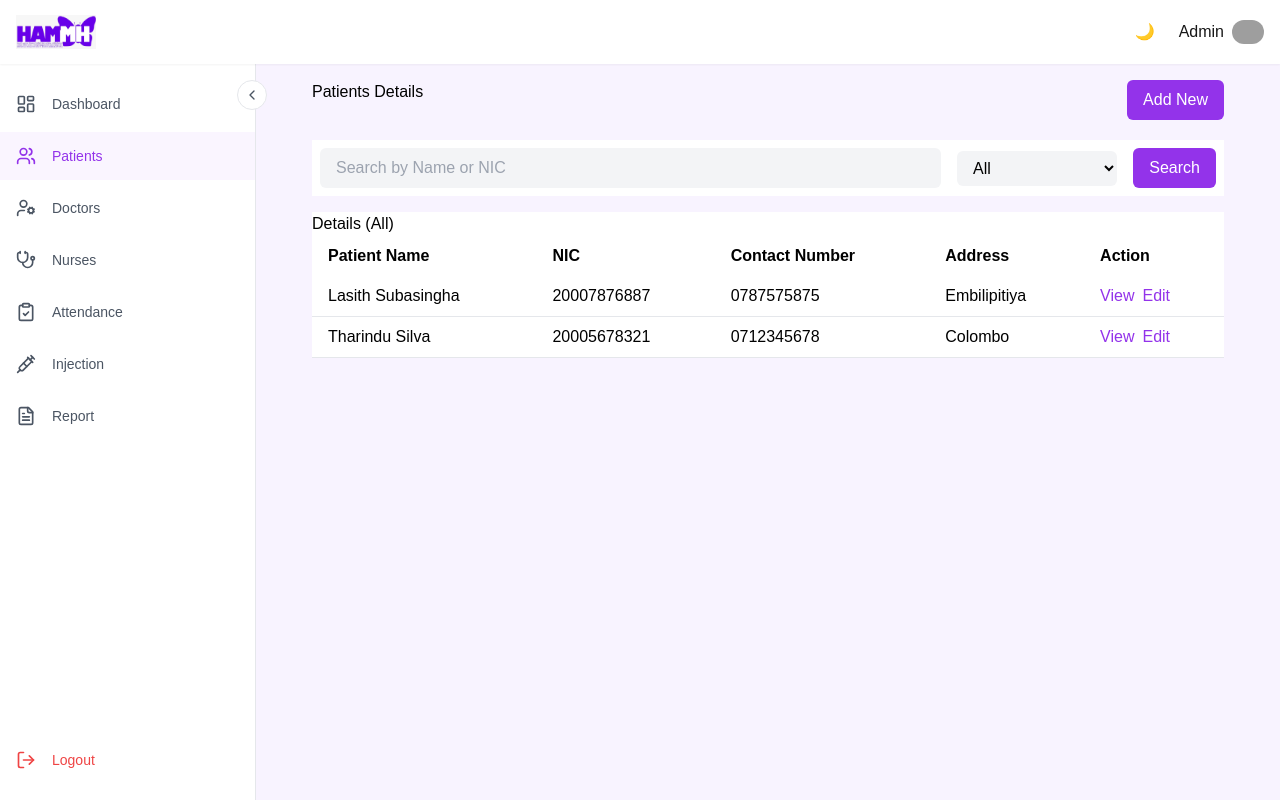
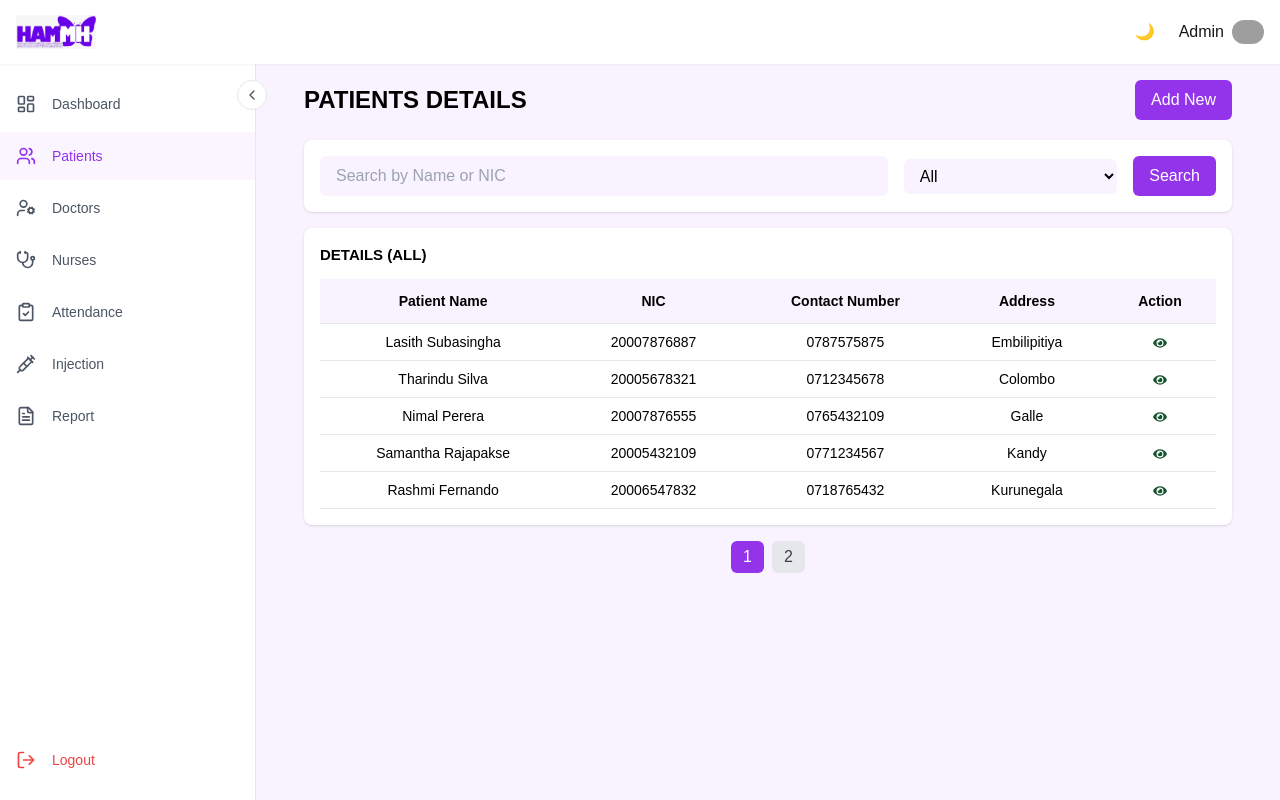
Before and after one commit to Rdilshan/HAMMH, a Next.js app: page /dashboard/patients in a window 1280 px wide. Built offline with nearby package versions, Linux system fonts and the light colour scheme; grey boxes are pictures that could not be loaded.

Commit message:
patient data table create

```diff
--- a/package.json
+++ b/package.json
@@ -17,6 +17,7 @@
     "react": "^18.3.1",
     "react-chartjs-2": "^5.2.0",
     "react-dom": "^18.3.1",
+    "react-icons": "^5.3.0",
     "recharts": "^2.13.3"
   },
   "devDependencies": {
--- a/src/app/dashboard/patients/page.tsx
+++ b/src/app/dashboard/patients/page.tsx
@@ -1,105 +1,141 @@
 'use client'
-
+import { FaEye } from 'react-icons/fa';
 import { useState } from 'react';
 
 const PatientsDetails = () => {
     const [searchQuery, setSearchQuery] = useState('');
     const [selectedCategory, setSelectedCategory] = useState('All');
+    const [currentPage, setCurrentPage] = useState(1);
+    const rowsPerPage = 5;
 
     const patientData = [
-        {
-            patientName: 'Lasith Subasingha',
-            NIC: '20007876887',
-            contactNumber: '0787575875',
-            address: 'Embilipitiya',
-        },
-        {
-            patientName: 'Tharindu Silva',
-            NIC: '20005678321',
-            contactNumber: '0712345678',
-            address: 'Colombo',
-        },
-        // Add more patient data as needed
+        { patientName: 'Lasith Subasingha', NIC: '20007876887', contactNumber: '0787575875', address: 'Embilipitiya' },
+        { patientName: 'Tharindu Silva', NIC: '20005678321', contactNumber: '0712345678', address: 'Colombo' },
+        { patientName: 'Nimal Perera', NIC: '20007876555', contactNumber: '0765432109', address: 'Galle' },
+        { patientName: 'Samantha Rajapakse', NIC: '20005432109', contactNumber: '0771234567', address: 'Kandy' },
+        { patientName: 'Rashmi Fernando', NIC: '20006547832', contactNumber: '0718765432', address: 'Kurunegala' },
+        { patientName: 'Kamal Wickramasinghe', NIC: '20007898765', contactNumber: '0781234560', address: 'Matara' },
+        { patientName: 'Priya Silva', NIC: '20003456789', contactNumber: '0776654321', address: 'Jaffna' },
+        { patientName: 'Rajitha Perera', NIC: '20001234567', contactNumber: '0712348901', address: 'Negombo' },
+        { patientName: 'Sajith Wijesinghe', NIC: '20009876543', contactNumber: '0780987654', address: 'Colombo' },
+        { patientName: 'Ishara Kumara', NIC: '20003218765', contactNumber: '0768765432', address: 'Gampaha' },
     ];
 
     const handleSearch = () => {
-        // Perform search logic here based on searchQuery and selectedCategory
+        setCurrentPage(1);
     };
 
     const handleCategoryChange = (e: any) => {
         setSelectedCategory(e.target.value);
     };
 
+    const filteredData = patientData.filter((patient) => {
+        if (selectedCategory === 'All') {
+            return patient.patientName.toLowerCase().includes(searchQuery.toLowerCase()) ||
+                   patient.NIC.includes(searchQuery);
+        }
+        if (selectedCategory === 'Patient Name') {
+            return patient.patientName.toLowerCase().includes(searchQuery.toLowerCase());
+        }
+        if (selectedCategory === 'NIC') {
+            return patient.NIC.includes(searchQuery);
+        }
+        return true;
+    });
+
+    const indexOfLastRow = currentPage * rowsPerPage;
+    const indexOfFirstRow = indexOfLastRow - rowsPerPage;
+    const currentRows = filteredData.slice(indexOfFirstRow, indexOfLastRow);
+    const totalPages = Math.ceil(filteredData.length / rowsPerPage);
+
+    const handlePageChange = (pageNumber: number) => {
+        setCurrentPage(pageNumber);
+    };
+
     return (
-        <div className="px-6 py-4">
-            <div className='flex justify-between'>
-                <h2 className='text-black'>Patients Details</h2>
-                <button className="bg-purple-600 text-white rounded-md py-2 px-4">
+        <div className="px-4 py-4">
+            <div className='flex flex-col md:flex-row justify-between items-center mb-5'>
+                <h2 className='text-2xl font-bold text-black uppercase'>Patients Details</h2>
+                <button className="mt-2 md:mt-0 bg-purple-600 text-white rounded-md py-2 px-4">
                     Add New
                 </button>
             </div>
 
-            <div className="flex justify-between bg-white items-center mb-4 mt-5 p-2">
-                <div className="flex items-center w-full">
-
-
-
+            <div className="flex flex-col md:flex-row justify-between bg-white items-center mb-4 p-4 rounded-lg shadow">
                 <input
                     type="text"
                     placeholder={`Search by ${selectedCategory === 'All' ? 'Name or NIC' : selectedCategory}`}
-                        className="bg-gray-100 rounded-md py-2 px-4 w-full mr-4"
+                    className="bg-[#F8F3FF] rounded-md py-2 px-4 w-full md:w-2/3 mb-2 md:mb-0 md:mr-4 outline-none"
                     value={searchQuery}
                     onChange={(e) => setSearchQuery(e.target.value)}
                 />
-
                 <select
                     value={selectedCategory}
                     onChange={handleCategoryChange}
-                        className="bg-gray-100 text-black rounded-md py-2 px-3 mr-4 w-1/4"
+                    className="bg-[#F8F3FF] text-black rounded-md py-2 px-3 w-full md:w-1/4 mb-2 md:mb-0 md:mr-4"
                 >
                     <option value="All">All</option>
-                        <option value="Patient Name">Patient Name</option>
-                        <option value="NIC">NIC</option>
+                    <option value="Injection">Patient Name</option>
+                    <option value="Risk">NIC</option>
+                    <option value="Risk">Male</option>
+                    <option value="Risk">Female</option>
                 </select>
-
                 <button
-                        className="bg-purple-600 text-white rounded-md py-2 px-4"
+                    className="bg-purple-600 text-white rounded-md py-2 px-4 w-full md:w-auto"
                     onClick={handleSearch}
                 >
                     Search
                 </button>
             </div>
-            </div>
 
-            <div className="bg-white text-black">
-                <h2>Details ({selectedCategory})</h2>
-                <table className="w-full table-auto">
+            <div className="bg-white shadow rounded-lg overflow-x-auto p-4">
+            <h2 className='text-[15px] font-bold text-black uppercase mb-3'>Details <span>(All)</span></h2>
+                <table className="w-full table-auto text-left text-sm text-black">
                     <thead>
-                        <tr>
-                            <th className="px-4 py-2 text-left">Patient Name</th>
-                            <th className="px-4 py-2 text-left">NIC</th>
-                            <th className="px-4 py-2 text-left">Contact Number</th>
-                            <th className="px-4 py-2 text-left">Address</th>
-                            <th className="px-4 py-2 text-left">Action</th>
+                        <tr className="border-b bg-[#F8F3FF]">
+                            <th className="px-4 py-3 text-center">Patient Name</th>
+                            <th className="px-4 py-3 text-center">NIC</th>
+                            <th className="px-4 py-3 text-center">Contact Number</th>
+                            <th className="px-4 py-3 text-center">Address</th>
+                            <th className="px-4 py-3 text-center">Action</th>
                         </tr>
                     </thead>
                     <tbody>
-                        {patientData.map((patient, index) => (
-                            <tr key={index} className="border-b">
-                                <td className="px-4 py-2">{patient.patientName}</td>
-                                <td className="px-4 py-2">{patient.NIC}</td>
-                                <td className="px-4 py-2">{patient.contactNumber}</td>
-                                <td className="px-4 py-2">{patient.address}</td>
-                                <td className="px-4 py-2">
-                                    <div className="flex space-x-2">
-                                        <button className="text-purple-600">View</button>
-                                        <button className="text-purple-600">Edit</button>
+                        {currentRows.length > 0 ? (
+                            currentRows.map((patient, index) => (
+                                <tr key={index} className="border-b hover:bg-gray-50">
+                                    <td className="px-4 py-2 text-center">{patient.patientName}</td>
+                                    <td className="px-4 py-2 text-center">{patient.NIC}</td>
+                                    <td className="px-4 py-2 text-center">{patient.contactNumber}</td>
+                                    <td className="px-4 py-2 text-center">{patient.address}</td>
+                                    <td className="px-4 py-2 text-center">
+                                    <div className="flex items-center justify-center">
+                                            <button className="text-green-900">
+                                                <FaEye className="inline-block" />
+                                            </button>
                                         </div>
                                     </td>
                                 </tr>
-                        ))}
+                            ))
+                        ) : (
+                            <tr>
+                                <td colSpan={5} className="px-4 py-2 text-center text-gray-500">No data found</td>
+                            </tr>
+                        )}
                     </tbody>
                 </table>
+            </div>
+
+            <div className="flex justify-center items-center py-4">
+                {Array.from({ length: totalPages }, (_, i) => i + 1).map(page => (
+                    <button
+                        key={page}
+                        className={`mx-1 px-3 py-1 rounded-md ${currentPage === page ? 'bg-purple-600 text-white' : 'bg-gray-200 text-gray-700'}`}
+                        onClick={() => handlePageChange(page)}
+                    >
+                        {page}
+                    </button>
+                ))}
             </div>
         </div>
     );
```
Also changed, not shown: 1 other file (tests, documents, lock files or other folders). Lines whose indentation alone changed are shown as unchanged.
